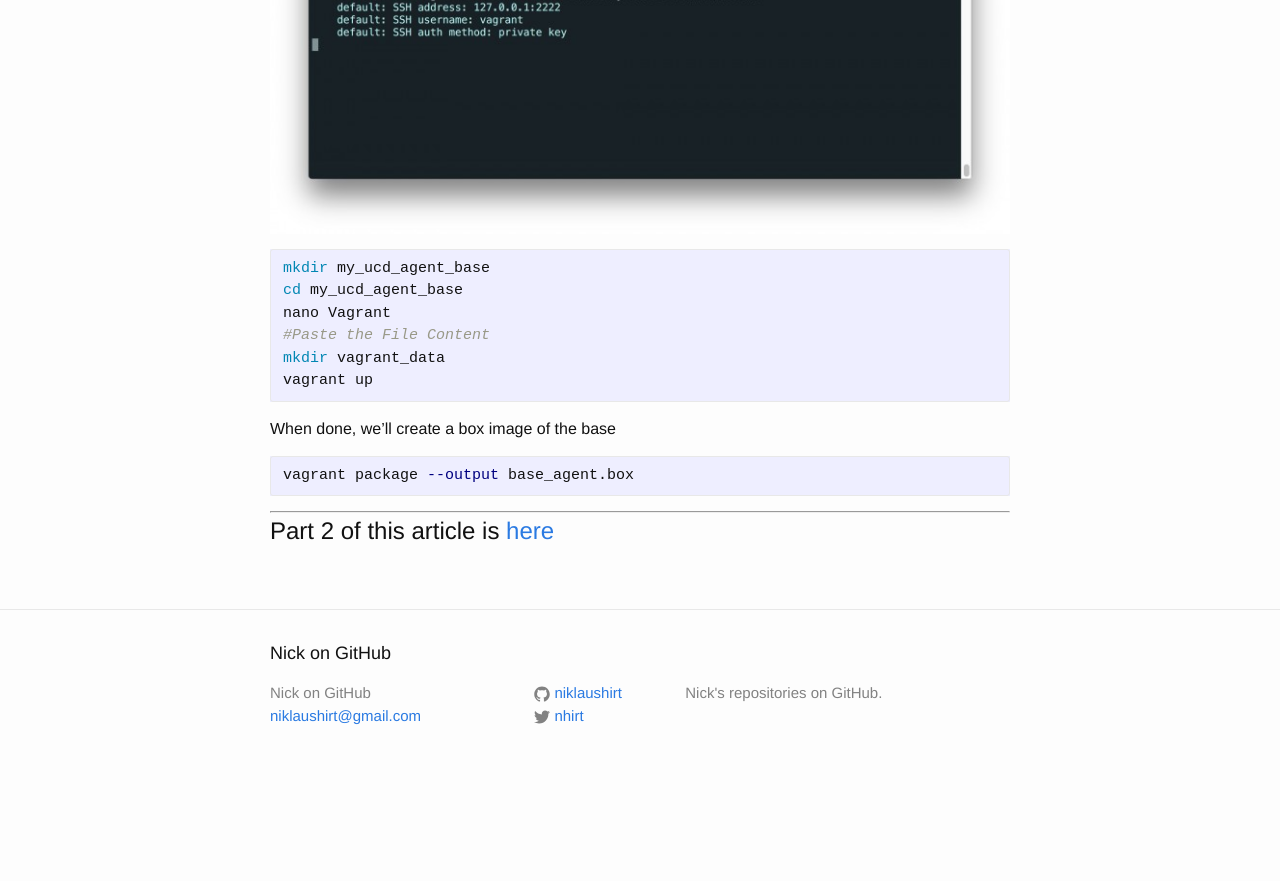
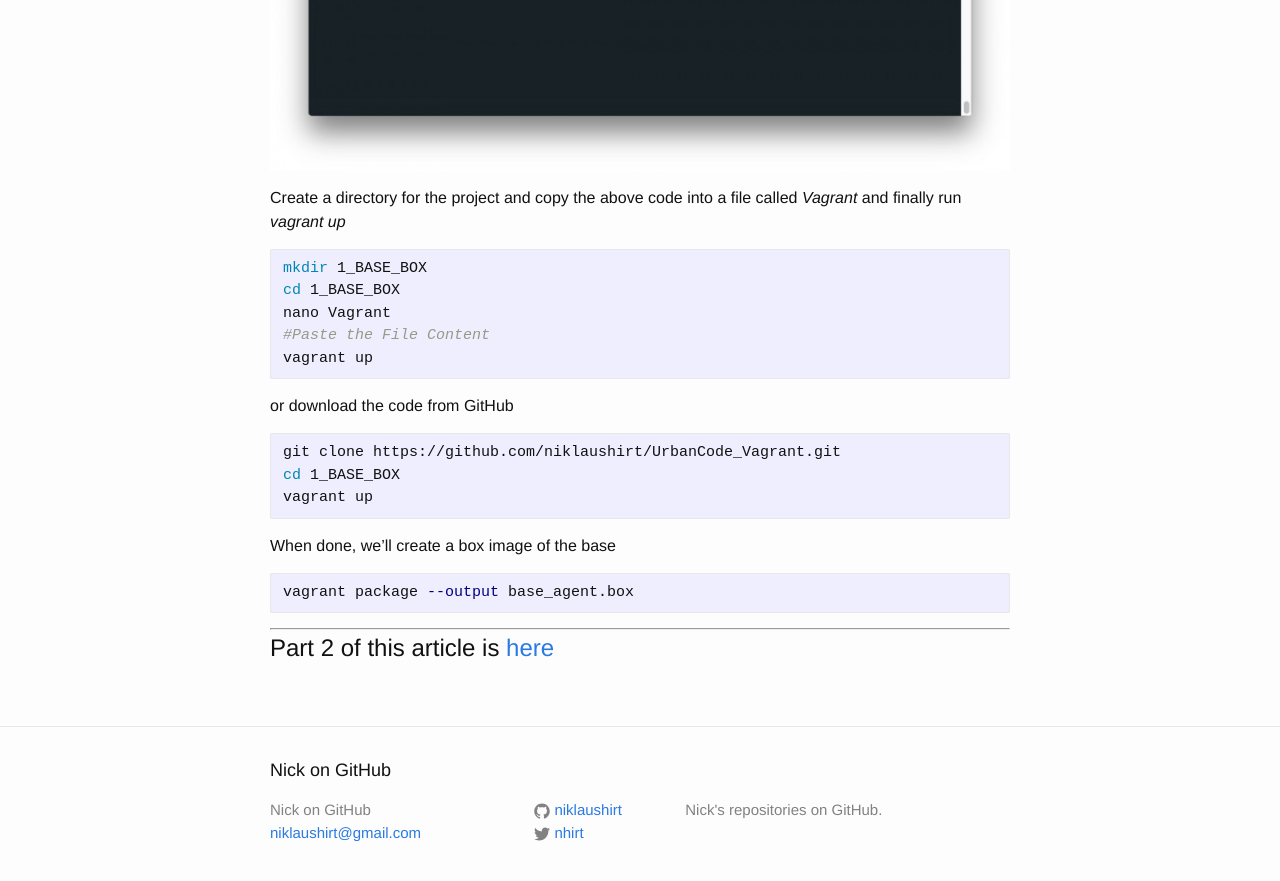
Before and after one commit to niklaushirt/niklaushirt.github.io, a Jekyll site: the page built from _posts/2016-03-26-vagrant_ucd_part1.md, in a window 1280 px wide and 900 px high, scrolled down 2897 px. Shown: the top 881 px of the window. Built offline with Jekyll 4.4.1, drawn with Linux system fonts in a browser that asks for light colours; before the commit the page ends 3684 px from its top, so only the background shows below that.

Commit message:
Housekeeping

````diff
--- a/_posts/2016-03-26-vagrant_ucd_part1.md
+++ b/_posts/2016-03-26-vagrant_ucd_part1.md
@@ -125,19 +125,25 @@ And I pull some Docker images to speed up deployment
 
 ### 2_ Create the the Base Box
 
+![terminal build](/assets/vagrant_Base_build.jpg)
+
 Create a directory for the project and copy the above code into a file called *Vagrant* and finally run *vagrant up*
 
-![terminal build](/assets/vagrant_Base_build.jpg)
-
 ```shell
-mkdir my_ucd_agent_base
-cd my_ucd_agent_base
+mkdir 1_BASE_BOX
+cd 1_BASE_BOX
 nano Vagrant
 #Paste the File Content
-mkdir vagrant_data
 vagrant up
 ```
 
+or download the code from GitHub
+
+```shell
+git clone https://github.com/niklaushirt/UrbanCode_Vagrant.git
+cd 1_BASE_BOX
+vagrant up
+```
 
 
 When done, we'll create a box image of the base
````
Also changed, not shown: 2 other files.
